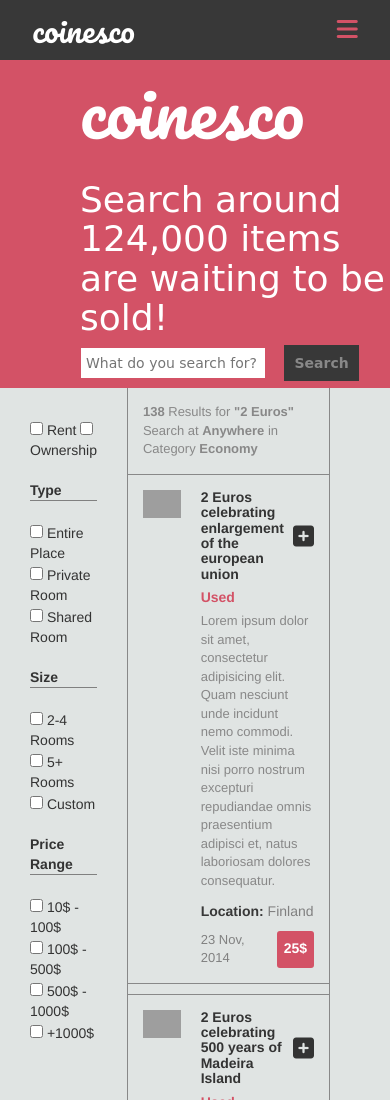
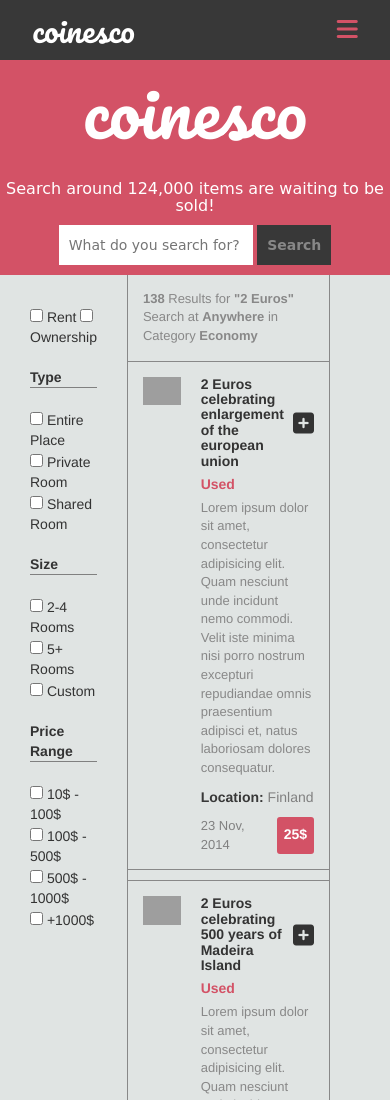
Before and after one commit to Leandro-Barretoo/html-css-capstone, a plain HTML site: page search-index.html in a window 390 px wide. Shown: the top 1100 px of the page. Drawn offline with nearby package versions, Linux system fonts and the light colour scheme; grey boxes are pictures that could not be loaded.

Commit message:
Fix search input on search results page

```diff
--- a/stylesheets/search-app.css
+++ b/stylesheets/search-app.css
@@ -31,7 +31,7 @@
 
 .search-sec {
     background-color: #d35266;
-    text-align: left;
+    text-align: center;
     color: white;
     font-family: GothamPro, cursive;
 }
@@ -40,16 +40,14 @@
     font-size: 70px;
     font-family: 'Pacifico', cursive;
     color: white;
-    margin-left: 80px;
+    display: block;
 }
 
 .big-slogan {
-    margin-left: 80px;
+    font-size: medium;
 }
 
 .search-sec-input {
-    justify-content: left;
-    margin-left: 80px;
     display: inline-block;
     margin-bottom: 10px;
 }
@@ -57,10 +55,10 @@
 .search-input {
     border: none;
     padding: 10px;
-    margin-left: 1px;
 }
 
 .search-btn {
+    display: inline-block;
     background-color: white;
     color: #888;
     padding: 10px;
@@ -69,11 +67,11 @@
 }
 
 .search-btn-1 {
+    display: inline-block;
     background-color: #383838;
     color: #888;
     padding: 10px;
     font-weight: 700;
-    margin-left: 15px;
 }
 
 .results-container {
@@ -261,10 +259,6 @@
 }
 
 @media (max-width: 425px) {
-    .no-small {
-        display: none;
-    }
-
     .navigation-item {
         display: none;
     }
@@ -280,8 +274,13 @@
     }
 
     .search-input {
+        display: inline-block;
         border: none;
-        padding: 5px;
+        padding: 10px;
+    }
+
+    .no-small {
+        display: none;
     }
 
     .search-btn {
```
